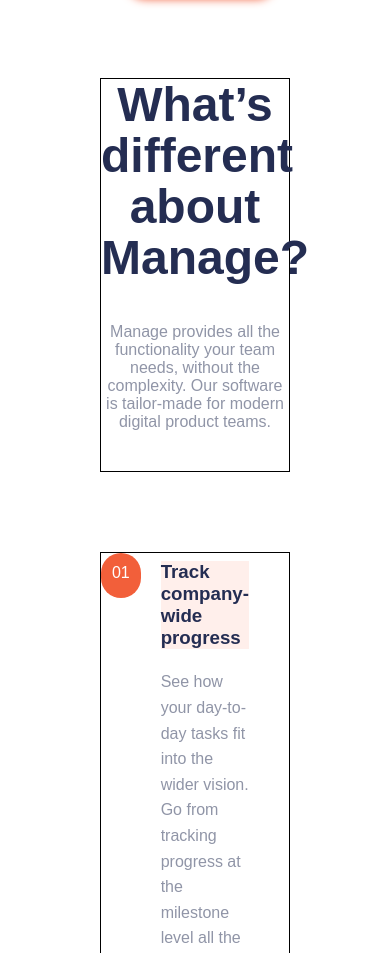
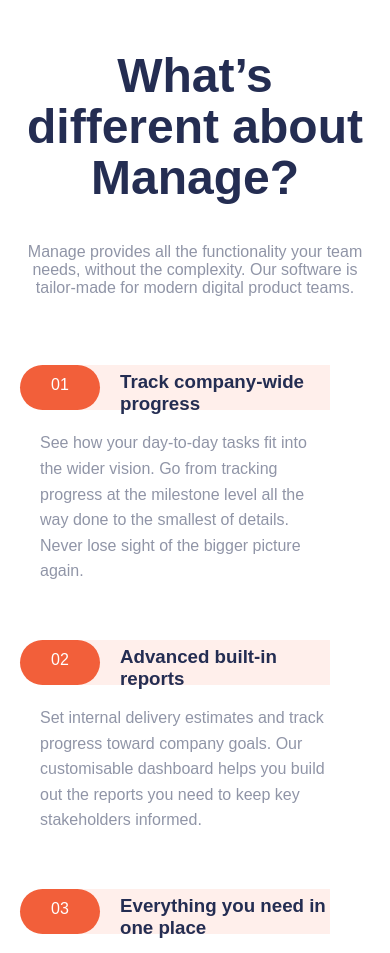
Before and after one commit to jorgegarba/landind-reto-1, a plain HTML site: page index.html in a window 390 px wide. Shown: the part 1047-2000 px from the top of the page. Drawn offline with Linux system fonts and the light colour scheme; a web font is replaced by a local one.

Commit message:
Finalizando media quieries

```diff
--- a/css/estilos.css
+++ b/css/estilos.css
@@ -92,7 +92,6 @@
 }
 .principal section {
   width: 50%;
-  border: 1px solid black;
 }
 
 .seccion1 {
@@ -263,8 +262,26 @@
   }
   .seccion4 {
     order: 4;
+    margin-top: 20px;
   }
   .seccion4__titulo {
     background-color: var(--color-rosado);
+    height: 45px;
+    padding-left: 80px;
+    padding-top: 6px;
+  }
+  .seccion4__media {
+    position: relative;
+  }
+  .seccion4__numero {
+    position: absolute;
+    top: 8px;
+    left: 0;
   }
 }
+
+@media screen and (max-width:720px){
+  .principal{
+    padding: 0 20px;
+  }
+}
```
